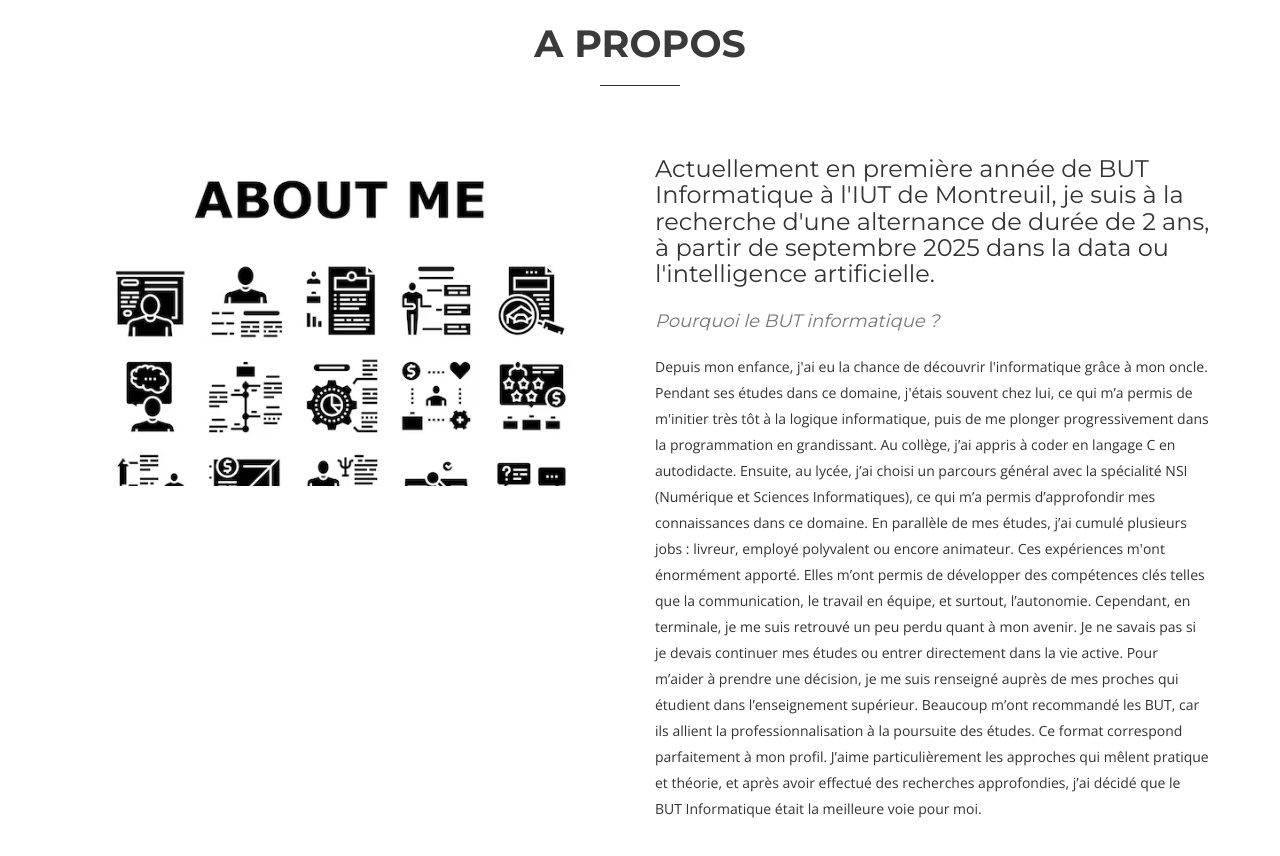
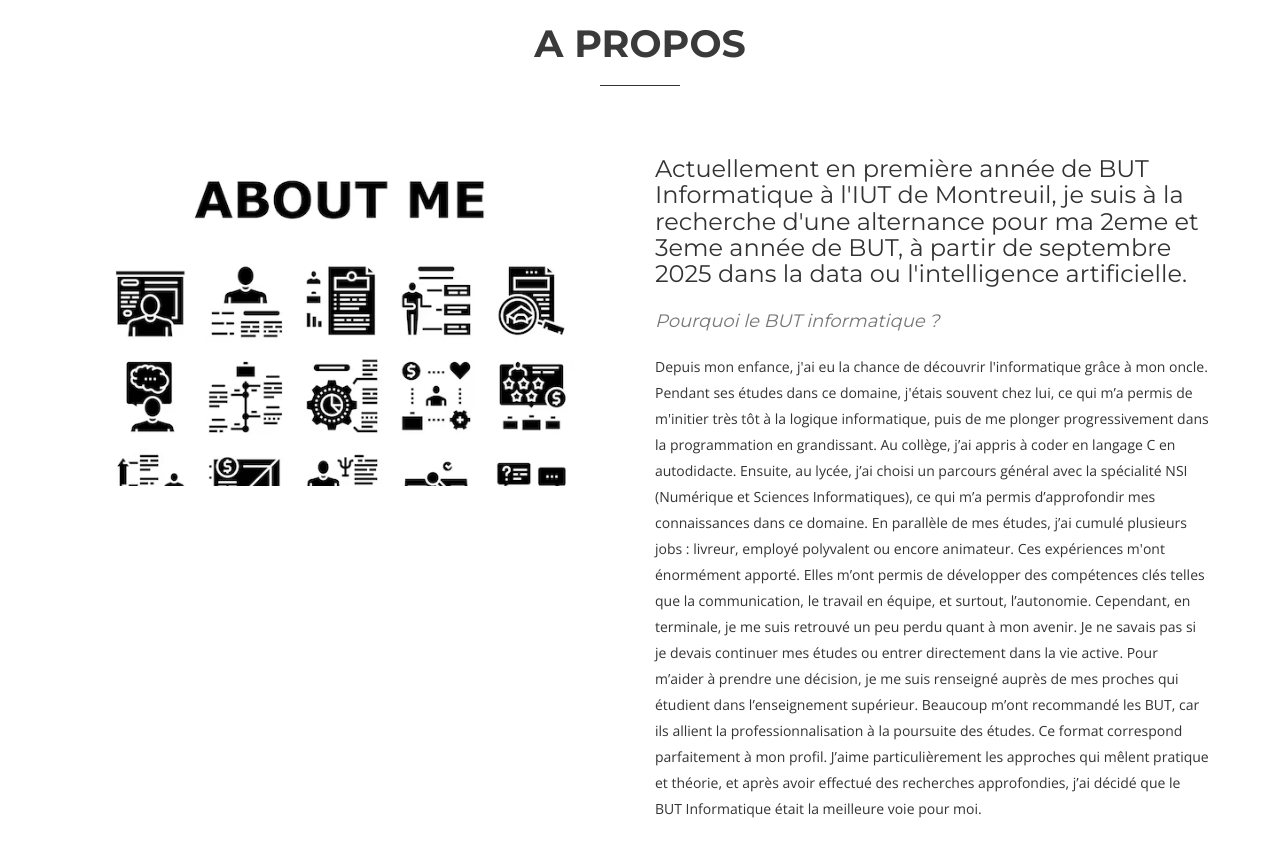
Before and after one commit to MoulayAh/MonPortfolio, a plain HTML site: page index.html in a window 1280 px wide. Shown: the part 947-1803 px from the top of the page. Drawn offline with nearby package versions, Linux system fonts and the light colour scheme.

Commit message:
Update index.html

```diff
--- a/index.html
+++ b/index.html
@@ -78,7 +78,7 @@
           <img src="img/pres.avif" alt="">
         </div>
         <div class="col-md-6 content">
-          <h2>Actuellement en première année de BUT Informatique à l'IUT de Montreuil, je suis à la recherche d'une alternance de durée de 2 ans, à partir de septembre 2025
+          <h2>Actuellement en première année de BUT Informatique à l'IUT de Montreuil, je suis à la recherche d'une alternance pour ma 2eme et 3eme année de BUT, à partir de septembre 2025
             dans la data ou l'intelligence artificielle.</h2>
           <h3>Pourquoi le BUT informatique ?</h3>
           <p>
```
